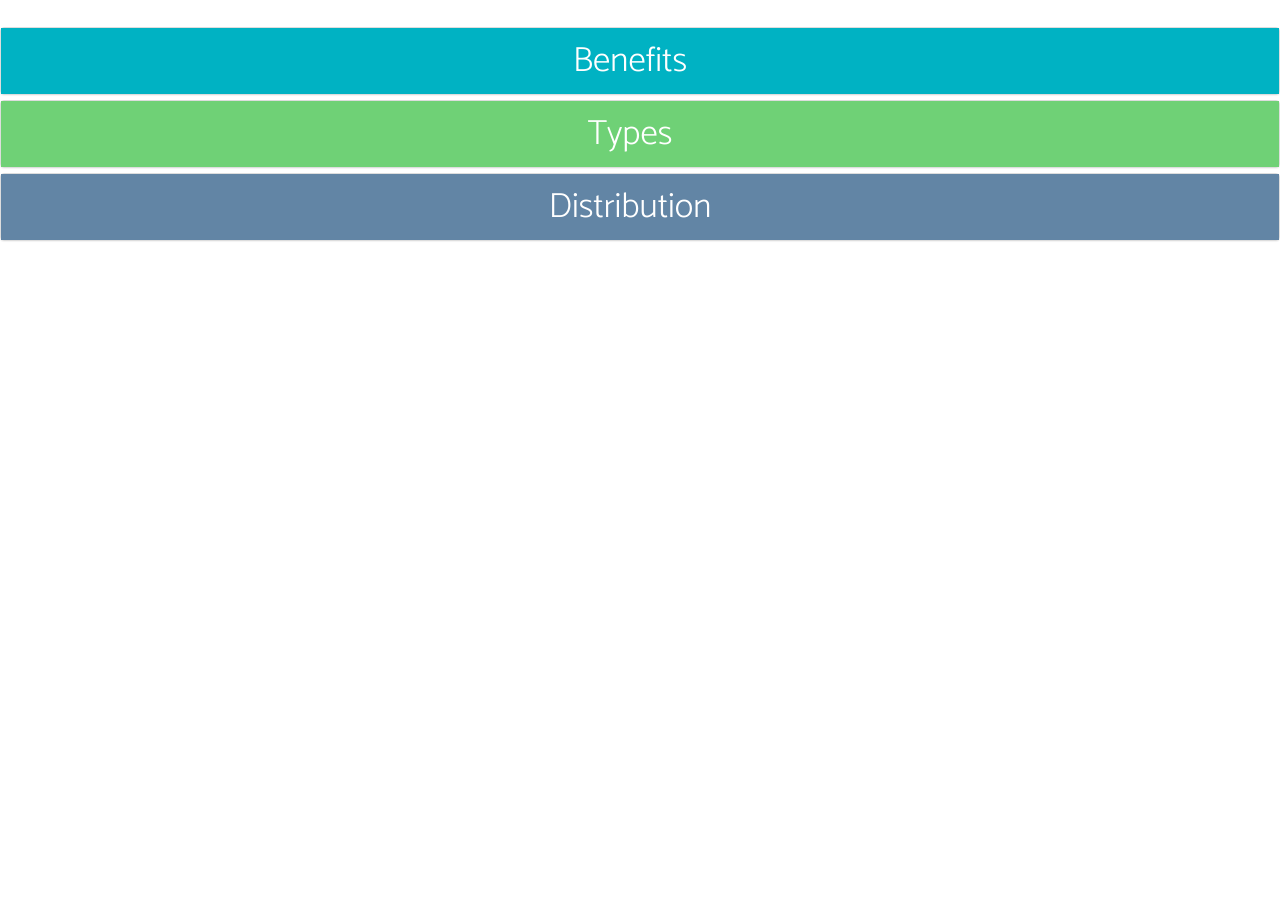
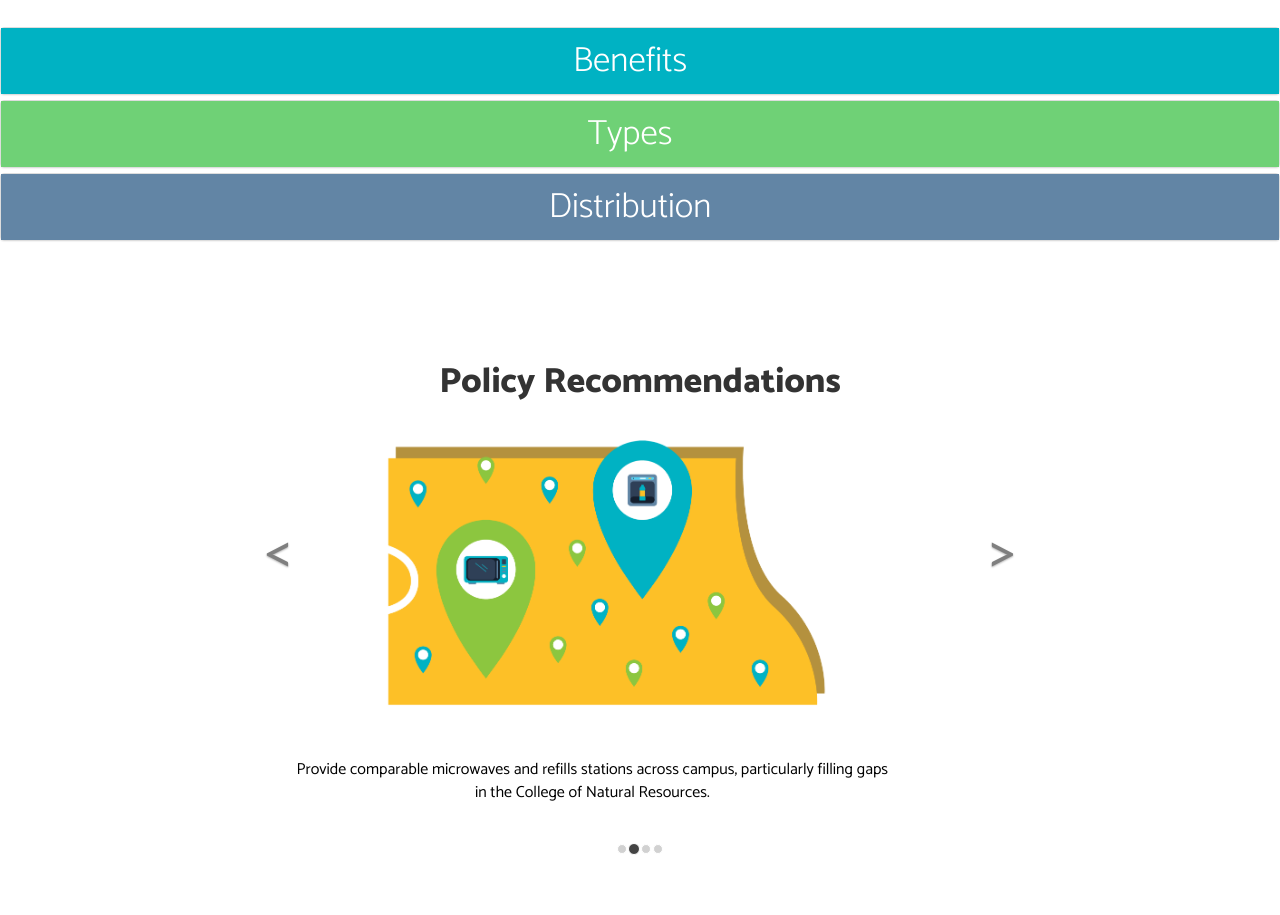
Before and after one commit to shalandy/micro-refill.github.io, a website: page index.html in a window 1280 px wide. Shown: the part 1287-2202 px from the top of the page. Before the commit the page ends 1548 px from the top, so only its background shows below. Drawn offline with nearby package versions, Linux system fonts and the light colour scheme.

Commit message:
added policy carousel

```diff
--- a/css/one-page-wonder.css
+++ b/css/one-page-wonder.css
@@ -105,14 +105,66 @@ background-color: #6FD176;
 background-color: #6285A5;
 }
 
+
 .padded {
   padding-left: 150px;
   padding-right: 150px;
 }
 
 .smpadded {
-  padding-left: 50px;
-  padding-right: 50px;
+  padding-left: 75px;
+  padding-right: 125px;
+}
+
+.lapadded {
+  padding-left: 100px;
+  padding-right: 100px;
+  padding-top: 50px;
+}
+
+.policy {
+  position: absolute;
+  right: 15%;
+  bottom: 20px;
+  left: 15%;
+  z-index: 10;
+  padding-top: 20px;
+  padding-bottom: 50px;
+  color: black;
+  text-align: center;
+}
+
+.carousel-control-prev-icon,
+.carousel-control-next-icon {
+  padding-top: 100px;
+  height: 100px;
+  width: 100px;
+  outline: black;
+  background-size: 100%, 100%;
+  border-radius: 50%;
+  background-image: none;
+}
+
+.carousel-control-next-icon:after
+{
+  content: '>';
+  font-size: 55px;
+  color: black;
+}
+
+.carousel-control-prev-icon:after {
+  content: '<';
+  font-size: 55px;
+  color: black;
+}
+
+.carousel-indicators li {
+  background-color: #999 !important;
+  background-color: rgba(70,70,70,.25) !important;
+}
+
+.carousel-indicators .active {
+  background-color: #444 !important;
 }
 
 .btn-xl {
--- a/index.html
+++ b/index.html
@@ -21,11 +21,11 @@
     <link href="https://fonts.googleapis.com/css?family=Lato:100,100i,300,300i,400,400i,700,700i,900,900i" rel="stylesheet">
 
     <!-- Custom styles for this template -->
-    <link href="css/one-page-wonder.css" rel="stylesheet">
 
+  <link rel="stylesheet" href="https://maxcdn.bootstrapcdn.com/bootstrap/3.3.7/css/bootstrap.min.css">
     <script src="https://ajax.googleapis.com/ajax/libs/jquery/3.3.1/jquery.min.js"></script>
     <script src="https://maxcdn.bootstrapcdn.com/bootstrap/3.3.7/js/bootstrap.min.js"></script>
-
+    <link href="css/one-page-wonder.css" rel="stylesheet">
 
   </head>
 
@@ -293,36 +293,37 @@
         <div class="container">
           <div class="row align-items-center smpadded">
             <div class="col-lg-12 order-lg-1">
+              <h2 style="text-align:center"> There are around 30 total refill stations on campus — how are they distributed across buildings? </h2>
               <img src="img/refill_distr.png" class="image">
             </div>
           </div>
           <div class="row align-items-center padded">
             <div class="col-lg-2 order-lg-1">
-              <h2> East Asian Library </br> Hearst Field Annex </br> Zellerbach</h2>
+              <p> East Asian Library </br> Hearst Field Annex </br> Zellerbach</p>
             </div>
             <div class="col-lg-2 order-lg-2">
-              <h2>Barrows </br>
+              <p>Barrows </br>
                 Cory </br>
                 Evans </br>
                 GPB </br>
                 Jacobs </br> VLSB </br> Wurster
-              </h2>
+              </p>
             </div>
             <div class="col-lg-2 order-lg-3">
-              <h2> Li Ka Shing</br> Moses</br> Sutardja Dai </br> Tolman </br>
-              </h2>
+              <p> Li Ka Shing</br> Moses</br> Sutardja Dai </br> Tolman </br>
+              </p>
             </div>
             <div class="col-lg-2 order-lg-4">
-              <h2> Doe Library </br> Eshleman </br> Kroeber</br> Le Conte</br> MLK</br> Wellman</br>  Wheeler</br>
-              </h2>
+              <p> Doe Library </br> Eshleman </br> Kroeber</br> Le Conte</br> MLK</br> Wellman</br>  Wheeler</br>
+              </p>
             </div>
             <div class="col-lg-2 order-lg-5">
-              <h2> Soda </br> Birge
-              </h2>
+              <p> Soda </br> Birge
+              </p>
             </div>
             <div class="col-lg-2 order-lg-6">
-              <h2>Campbell </br> Chou</br> Dwinelle </br> Moffit
-              </h2>
+              <p>Campbell </br> Chou</br> Dwinelle </br> Moffit
+              </p>
             </div>
           </div>
           <h2> </h2>
@@ -335,6 +336,74 @@
 </div>
 </div>
 
+<section>
+  <div class="container">
+    <div class="row align-items-center lapadded">
+      <div class="col-lg-12 order-lg-1">
+        <div class="p-5" style="text-align:center">
+          <h2 class="display-4">Policy Recommendations</h2>
+          <div id="myCarousel" class="carousel slide" data-ride="carousel">
+    <!-- Indicators -->
+    <ol class="carousel-indicators">
+      <li data-target="#myCarousel" data-slide-to="0" class="active"></li>
+      <li data-target="#myCarousel" data-slide-to="1"></li>
+      <li data-target="#myCarousel" data-slide-to="2"></li>
+      <li data-target="#myCarousel" data-slide-to="3"></li>
+    </ol>
+
+    <!-- Wrapper for slides -->
+    <div class="carousel-inner">
+      <div class="item active">
+        <img src="img/policy_carousel-01.png" style="width:100%;">
+        <div class="policy">
+          <p> Provide comparable microwaves and refills stations across campus,
+            particularly filling gaps in the College of Natural Resources. </p>
+        </div>
+      </div>
+
+      <div class="item">
+        <img src="img/policy_carousel-04.png"  style="width:100%;">
+        <div class="policy">
+          <p> Share printable handout of microwave and refill data from the
+            Foodscape Map at new student orientations, advising offices,
+            and Basic Needs Service Units. </p>
+        </div>
+      </div>
+
+      <div class="item">
+        <img src="img/policy_carousel-02.png" style="width:100%;">
+        <div class="policy">
+          <p> Provide better signage for microwaves and refill
+            stations to ensure building users are aware of locations. </p>
+        </div>
+      </div>
+
+      <div class="item">
+        <img src="img/policy_carousel-03.png" style="width:100%;">
+        <div class="policy">
+          <p> Ensure that microwaves are supplied with adequate cleaning
+            supplies to reinforce positive food safety skills;
+            clean microwaves nightly as part of building janitorial duties. </p>
+        </div>
+      </div>
+
+    </div>
+
+    <!-- Left and right controls -->
+    <a class="left carousel-control" href="#myCarousel" data-slide="prev" style="background:none !important">
+      <span class="carousel-control-prev-icon"></span>
+      <span class="sr-only">Previous</span>
+    </a>
+    <a class="right carousel-control" href="#myCarousel" data-slide="next" style="background:none !important">
+      <span class="carousel-control-next-icon"></span>
+      <span class="sr-only">Next</span>
+    </a>
+  </div>
+        </div>
+      </div>
+    </div>
+  </div>
+</section>
     <!--
     <header class="masthead text-center text-white">
       <div class="masthead-content">
```
Also changed, not shown: img/policy_carousel-01.png (added), img/policy_carousel-02.png (added), img/policy_carousel-03.png (added), img/policy_carousel-04.png (added).
